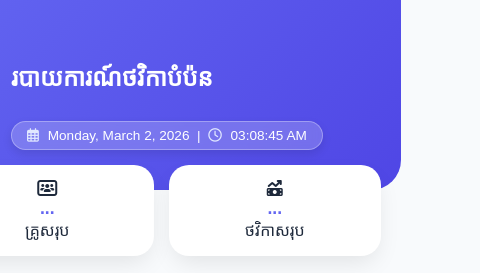
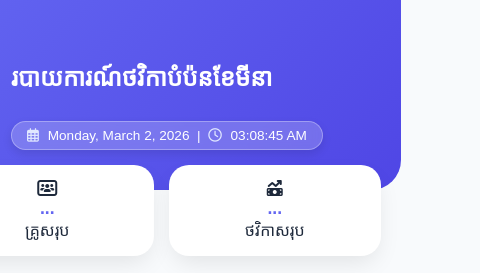
Before and after one commit to AKKNGS/otmarchpayment, a plain HTML site: page index.html in a window 1280 px wide. Shown: the top 273 px of the page, 479-959 px from the left. Drawn offline with Linux system fonts and the light colour scheme; no server answers; a web font is replaced by a local one.

Commit message:
Update index.html

```diff
--- a/index.html
+++ b/index.html
@@ -18,7 +18,7 @@
                 <div class="header-content">
                     <img src="logo.png" alt="Logo" class="app-logo">
                    <div class="header-text">
-    <h2>របាយការណ៍ថវិកាបំប៉ន</h2>
+    <h2>របាយការណ៍ថវិកាបំប៉នខែមីនា</h2>
     <div id="datetime-display" class="datetime-badge">កំពុងផ្ទុកពេលវេលា...</div>
 </div>
             </header>
```
